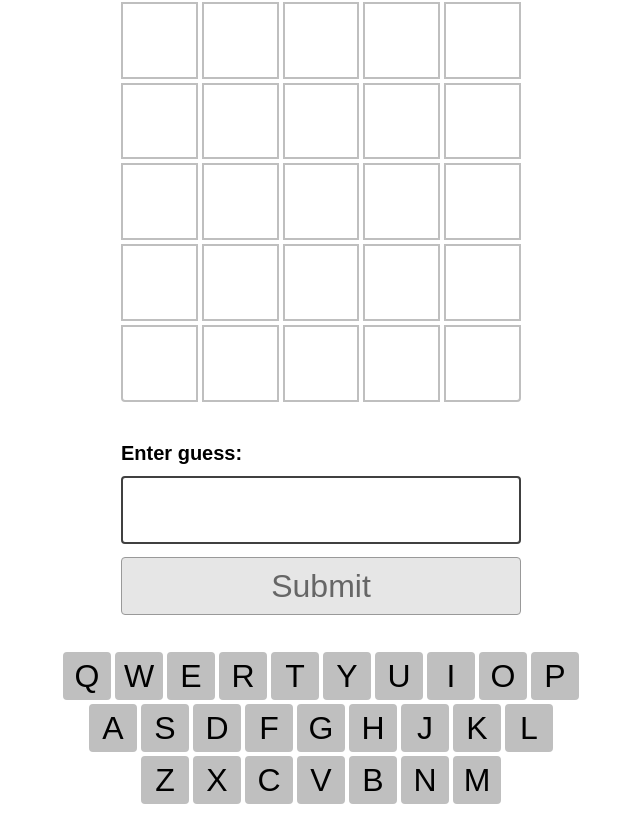
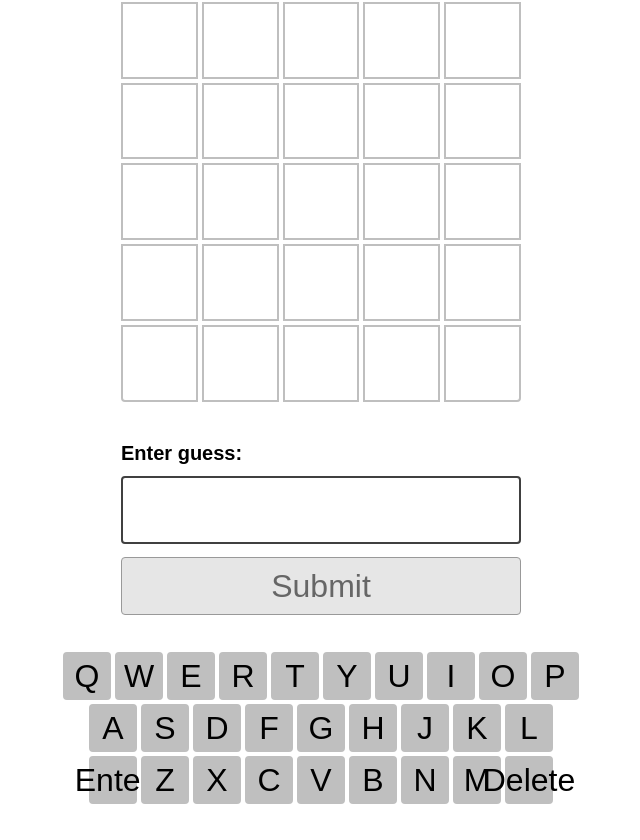
Before and after one commit to joy-of-react/project-wordle, a React (Vite) app: page / in a window 1280 px wide. Shown: the part 175-1015 px from the top of the page, without its empty margins (319-959 px from the left). Built offline with nearby package versions, Linux system fonts and the light colour scheme.

Commit message:
visual keyboard now working. todo: 1. fix styling for enter and delete button 2. test if colors are correct

```diff
--- a/src/components/Game/Game.js
+++ b/src/components/Game/Game.js
@@ -15,6 +15,7 @@ function Game() {
   const [words, setWords] = React.useState([]);
   const [gameStatus, setGameStatus] = React.useState('inGame'); // "inGame", "won", "lost"
   const [answer, setAnswer] = React.useState(sample(WORDS));
+  const [tentativeGuess, setTentativeGuess] = React.useState('');
 
   function handleSubmitGuess(tentativeGuess) {
     setWords([...words, tentativeGuess]);
@@ -33,7 +34,22 @@ function Game() {
     setGameStatus('inGame');
   }
 
+  function onChar(value) {
+    if (gameStatus !== 'inGame') return;
+    //TODO: Add error message
+    if (tentativeGuess.length === 5) return;
+    setTentativeGuess(tentativeGuess => tentativeGuess + value);
+  }
+
+  function onEnter() {
+    if (gameStatus !== 'inGame') return;
+    //TODO: Add error message
+    if (tentativeGuess.length < 5) return;
+    handleSubmitGuess(tentativeGuess);
+  }
+
   const validatedGuesses = words.map(word => checkGuess(word, answer));
+
   return (
     <>
       <GuessResults validatedGuesses={validatedGuesses} />
@@ -41,8 +57,15 @@ function Game() {
       <GuessInput
         handleSubmitGuess={handleSubmitGuess}
         gameStatus={gameStatus}
+        tentativeGuess={tentativeGuess}
+        setTentativeGuess={setTentativeGuess}
       />
-      <Keyboard validatedGuesses={validatedGuesses} />
+      <Keyboard
+        validatedGuesses={validatedGuesses}
+        onEnter={onEnter}
+        gameStatus={gameStatus}
+        onChar={onChar}
+      />
 
       {gameStatus === 'won' && (
         <Banner status="happy">
--- a/src/components/GuessInput/GuessInput.js
+++ b/src/components/GuessInput/GuessInput.js
@@ -2,9 +2,12 @@ import React from 'react';
 
 const isLetter = str => str.length === 1 && str.match(/[a-z]/i);
 
-function GuessInput({ handleSubmitGuess, gameStatus }) {
-  const [tentativeGuess, setTentativeGuess] = React.useState('');
-
+function GuessInput({
+  handleSubmitGuess,
+  gameStatus,
+  tentativeGuess,
+  setTentativeGuess,
+}) {
   const handleSubmit = e => {
     e.preventDefault();
     if (tentativeGuess.length !== 5) {
@@ -38,7 +41,7 @@ function GuessInput({ handleSubmitGuess, gameStatus }) {
         onChange={e => handleChange(e)}
         style={{ textTransform: 'uppercase' }}
         disabled={gameStatus !== 'inGame'}
-        autocomplete="off"
+        autoComplete="off"
       />
       <button
         className={`btn ${
--- /dev/null
+++ b/src/components/KeyBoard/Key.js
@@ -0,0 +1,18 @@
+import React from 'react';
+
+const Key = ({ classStr, children, gameStatus, onClick, value }) => {
+  function handleClick(e) {
+    onClick(value);
+    e.currentTarget.blur();
+  }
+  return (
+    <button
+      className={classStr}
+      disabled={gameStatus !== 'inGame'}
+      onClick={handleClick}
+    >
+      {children}
+    </button>
+  );
+};
+export default Key;
--- /dev/null
+++ b/src/components/KeyBoard/Key.module.css
@@ -0,0 +1,4 @@
+.key_special {
+  width: 48px;
+  border: 2px solid red;
+}
--- a/src/components/KeyBoard/KeyBoard.js
+++ b/src/components/KeyBoard/KeyBoard.js
@@ -1,7 +1,8 @@
 import React from 'react';
 import { checkGuess } from '../../game-helpers';
+import Key from './Key';
+import styles from './Key.module.css';
 
-const keys = ['QWERTYUIOP', 'ASDFGHJKL', 'ZXCVBNM'];
 const ROWS = [
   ['Q', 'W', 'E', 'R', 'T', 'Y', 'U', 'I', 'O', 'P'],
   ['A', 'S', 'D', 'F', 'G', 'H', 'J', 'K', 'L'],
@@ -20,23 +21,68 @@ function getStatusByLetter(validatedGuesses) {
   return statusObj;
 }
 
-const KeyBoard = ({ validatedGuesses }) => {
+const KeyBoard = ({
+  validatedGuesses,
+  onEnter,
+  onDelete,
+  onChar,
+  gameStatus,
+}) => {
   let statusByLetter = getStatusByLetter(validatedGuesses); // how is it dynamic??
 
+  const onClick = value => {
+    if (value === 'ENTER') {
+      onEnter();
+    } else if (value === 'DELETE') {
+      onDelete();
+    } else {
+      onChar(value);
+    }
+  };
   return (
     <div className="keyboard">
-      {ROWS.map((row, index) => (
-        <div className="keyboard-row" key={index}>
-          {row.map((letter, col) => (
-            <div
-              key={col}
-              className={`key ${statusByLetter[letter] || ''}`}
-            >
-              {letter}
-            </div>
+      {[0, 1].map(row => (
+        <div className="keyboard-row" key={row}>
+          {ROWS[row].map(letter => (
+            <Key
+              value={letter}
+              key={letter}
+              classStr={`key ${statusByLetter[letter] || ''}`}
+              children={letter}
+              gameStatus={gameStatus}
+              onClick={onClick}
+            />
           ))}
         </div>
       ))}
+
+      <div className="keyboard-row">
+        <Key
+          value="Enter"
+          children="Enter"
+          onClick={onClick}
+          classStr={`key ${styles.key_special}`}
+          gameStatus={gameStatus}
+        />
+        {ROWS[2].map(letter => (
+          <Key
+            value={letter}
+            key={letter}
+            onClick={onClick}
+            classStr={`key ${statusByLetter[letter] || ''}`}
+            children={letter}
+            gameStatus={gameStatus}
+          />
+        ))}
+
+        <Key
+          value="Delete"
+          children="Delete"
+          onClick={onClick}
+          classStr={`key ${styles.key_special}`}
+          gameStatus={gameStatus}
+        />
+      </div>
     </div>
   );
 };
```
